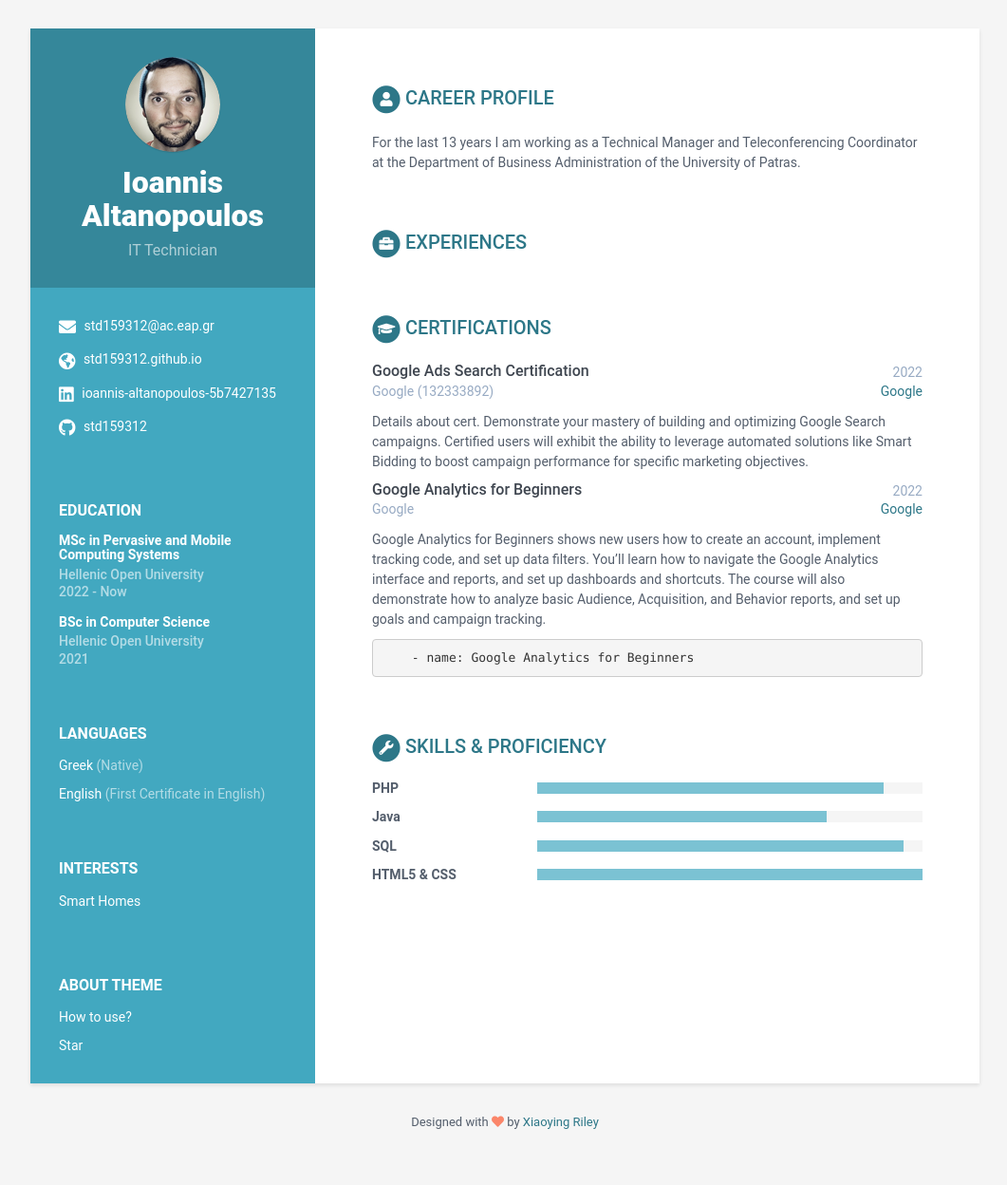
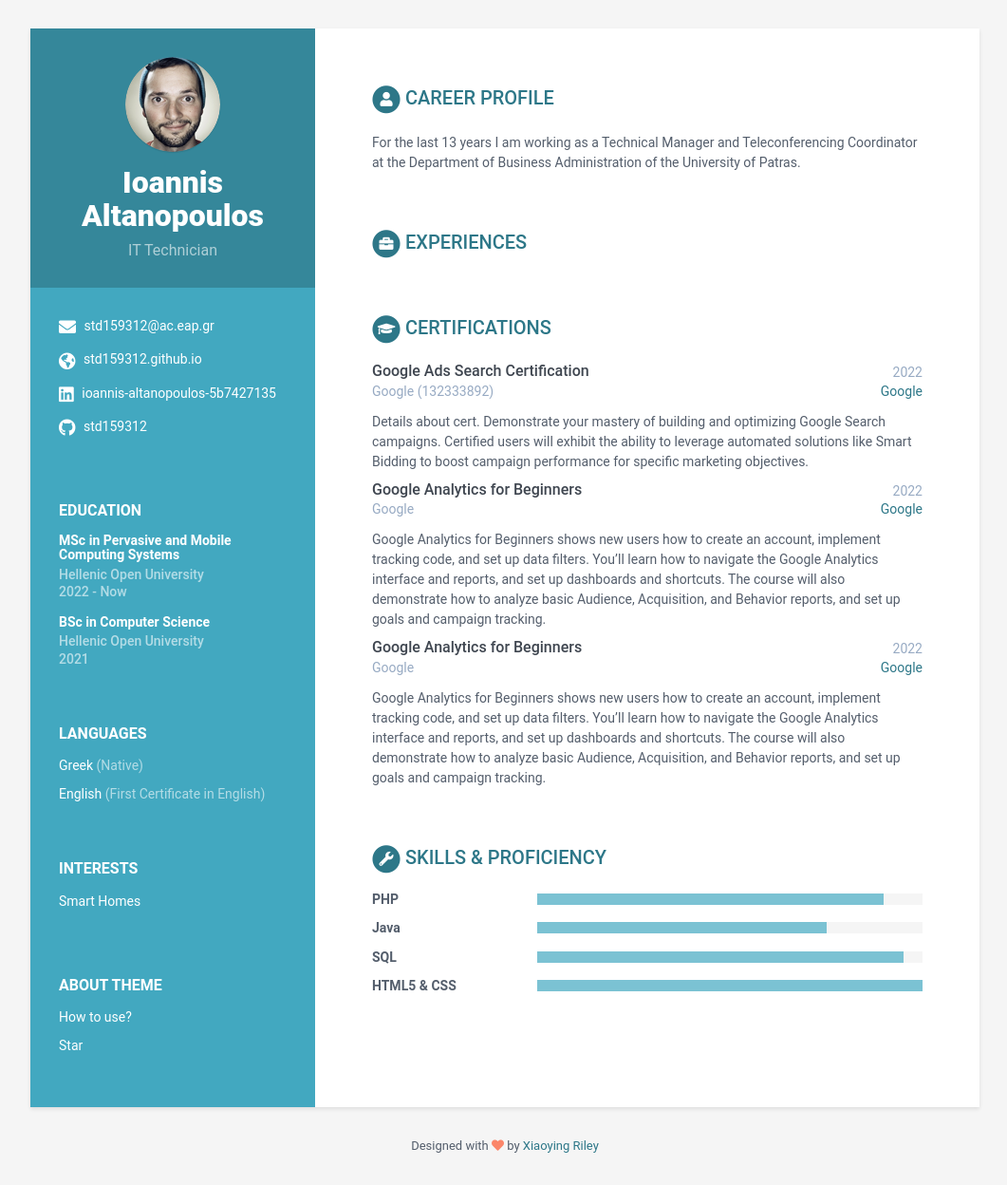
Before and after one commit to std159312/std159312.github.io, a Jekyll site: the page built from index.html, in a window 1280 px wide. Shown: the whole page at 95% size, without its empty margins (108-1169 px from the left). Built offline with Jekyll 4.4.1, drawn with Linux system fonts in a browser that asks for light colours; before the commit the page ends 1223 px from its top, so only the background shows below that.

Commit message:
Initial commit

```diff
--- a/_data/data.yml
+++ b/_data/data.yml
@@ -111,7 +111,21 @@ certifications:
             The course will also demonstrate how to analyze basic Audience, Acquisition,
             and Behavior reports, and set up goals and campaign tracking.
 
-                    - name: Google Analytics for Beginners
+        - name: Google Analytics for Beginners
+          start: 2022
+          end:
+          organization: Google
+          credentialid:
+          credentialurl: www.google.com
+          credentialname: Google
+          details: |
+            Google Analytics for Beginners shows new users how to create an account,
+            implement tracking code, and set up data filters. You'll learn how to
+            navigate the Google Analytics interface and reports, and set up dashboards and shortcuts.
+            The course will also demonstrate how to analyze basic Audience, Acquisition,
+            and Behavior reports, and set up goals and campaign tracking.
+
+
 
 
 
```
